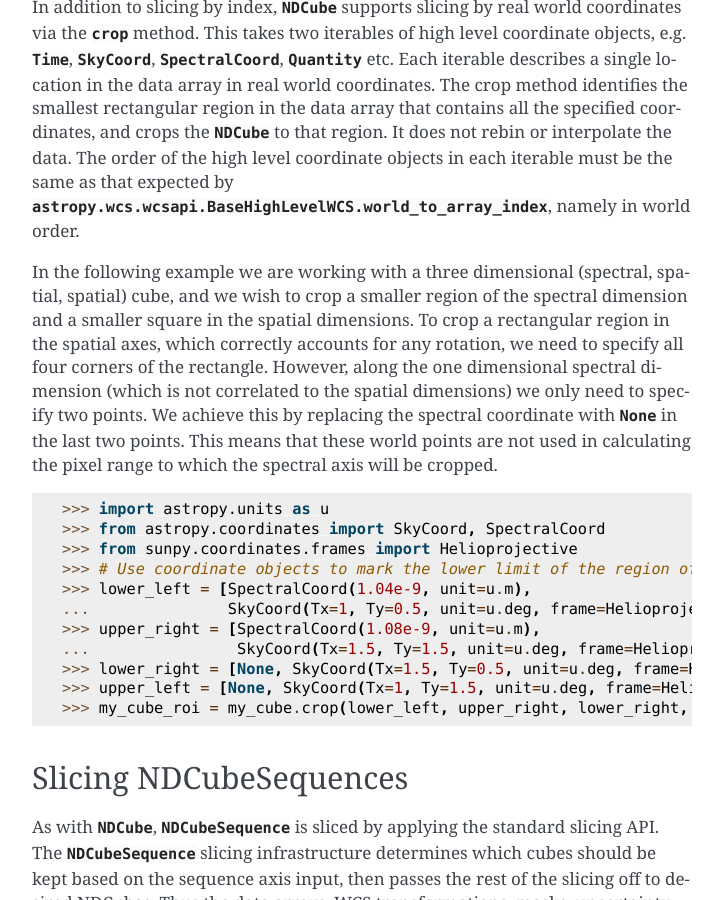
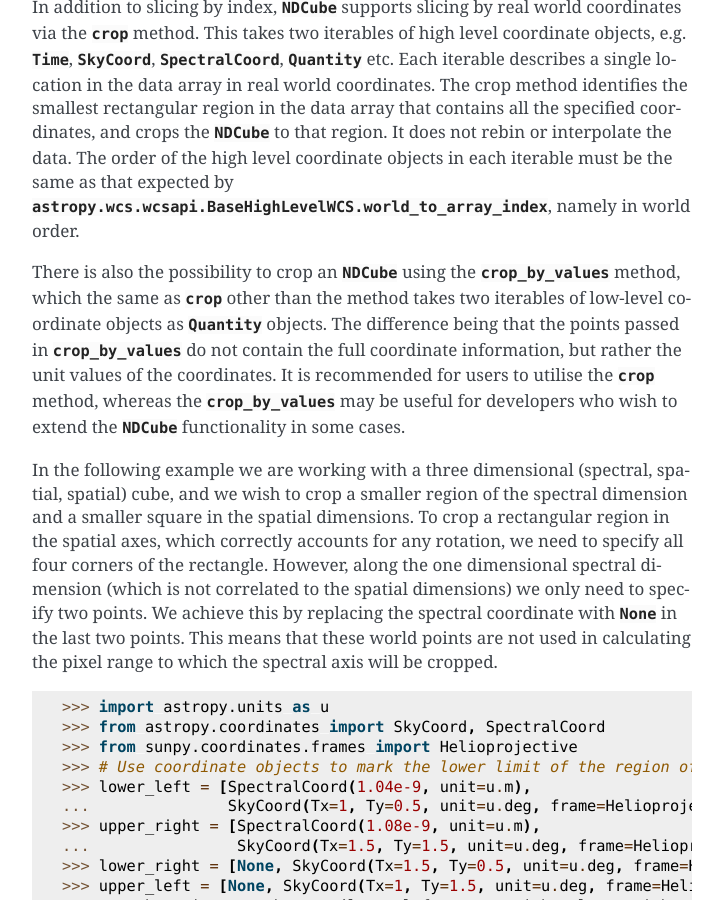
Before and after one commit to sunpy/ndcube, a Sphinx documentation site: the page built from docs/slicing.rst, in a window 1280 px wide and 900 px high, scrolled down 2374 px. Shown: the whole window, without its empty margins (388-1111 px from the left). Built offline with Sphinx 7.4.7, drawn with Linux system fonts in a browser that asks for light colours; pages that are not in the unit, such as notebooks, are missing from menus; the version number could not be read and is left out.

Commit message:
adding note about crop_by_values

```diff
--- a/docs/slicing.rst
+++ b/docs/slicing.rst
@@ -107,6 +107,8 @@ This takes two iterables of high level coordinate objects, e.g. `~astropy.time.T
 Each iterable describes a single location in the data array in real world coordinates.
 The crop method identifies the smallest rectangular region in the data array that contains all the specified coordinates, and crops the `~ndcube.NDCube` to that region.
 It does not rebin or interpolate the data.  The order of the high level coordinate objects in each iterable must be the same as that expected by `astropy.wcs.wcsapi.BaseHighLevelWCS.world_to_array_index`, namely in world order.
+
+There is also the possibility to crop an `~ndcube.NDCube` using the `~ndcube.NDCube.crop_by_values` method, which the same as `~.crop` other than the method takes two iterables of low-level coordinate objects as `~astropy.Quantity` objects. The difference being that the points passed in `~ndcube.NDCube.crop_by_values` do not contain the full coordinate information, but rather the unit values of the coordinates. It is recommended for users to utilise the `~ndcube.NDCube.crop` method, whereas the `~ndcube.NDCube.crop_by_values` may be useful for developers who wish to extend the `~ndcube.NDCube` functionality in some cases.
 
 In the following example we are working with a three dimensional (spectral, spatial, spatial) cube, and we wish to crop a smaller region of the spectral dimension and a smaller square in the spatial dimensions.
 To crop a rectangular region in the spatial axes, which correctly accounts for any rotation, we need to specify all four corners of the rectangle.
```
